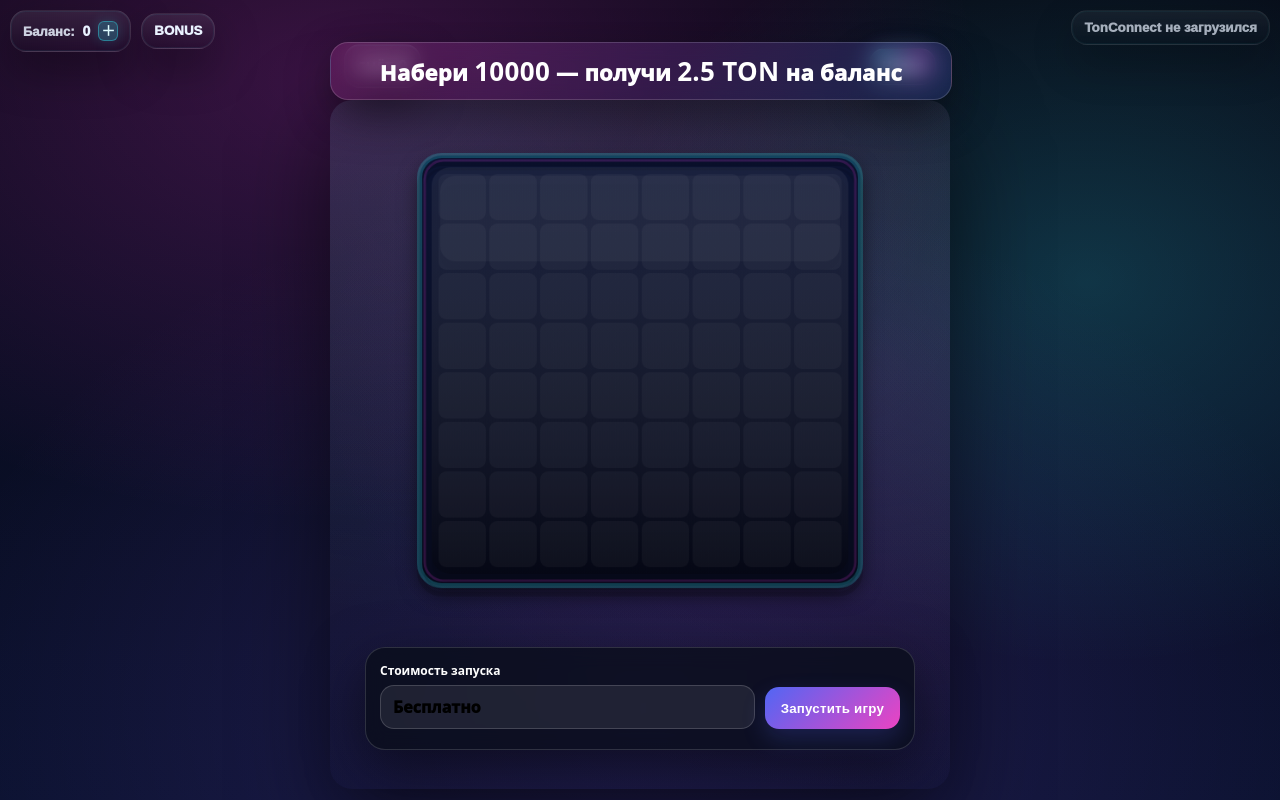
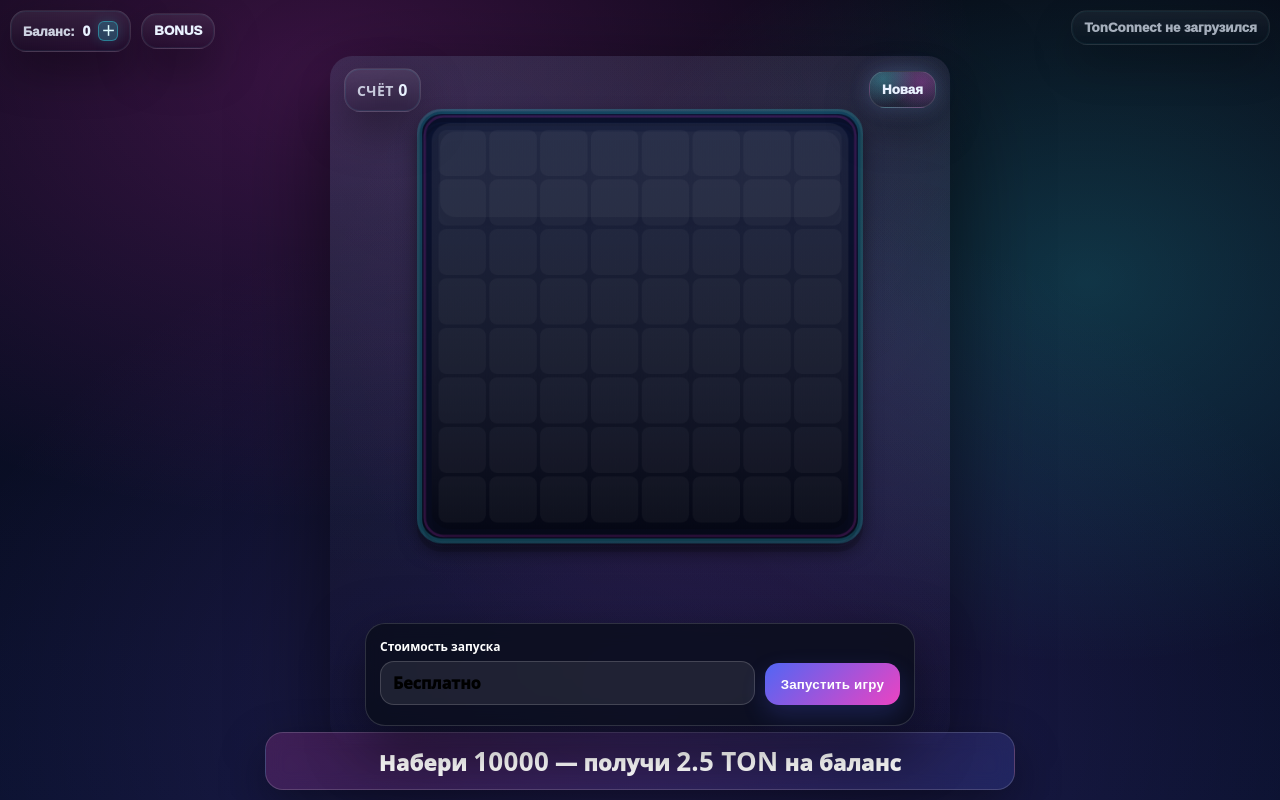
Before and after one commit to Giorgio223/ton-pvp-app, a website: page public/index.html in a window 1280 px wide. Drawn offline with Linux system fonts and the light colour scheme.

Commit message:
Fix: move promo text below HUD

```diff
--- a/public/index.html
+++ b/public/index.html
@@ -423,8 +423,15 @@
 
   /* Promo banner */
 .promoBanner{
+  position: fixed;
+  left: 50%;
+  bottom: 10px;
+  transform: translateX(-50%);
+  z-index: 5;
+  pointer-events: none;
+
   color:#fff;
-  margin: 10px auto 0;
+  margin: 0;
   width: min(720px, calc(100% - 28px));
   text-align:center;
   font-weight: 950;
```
